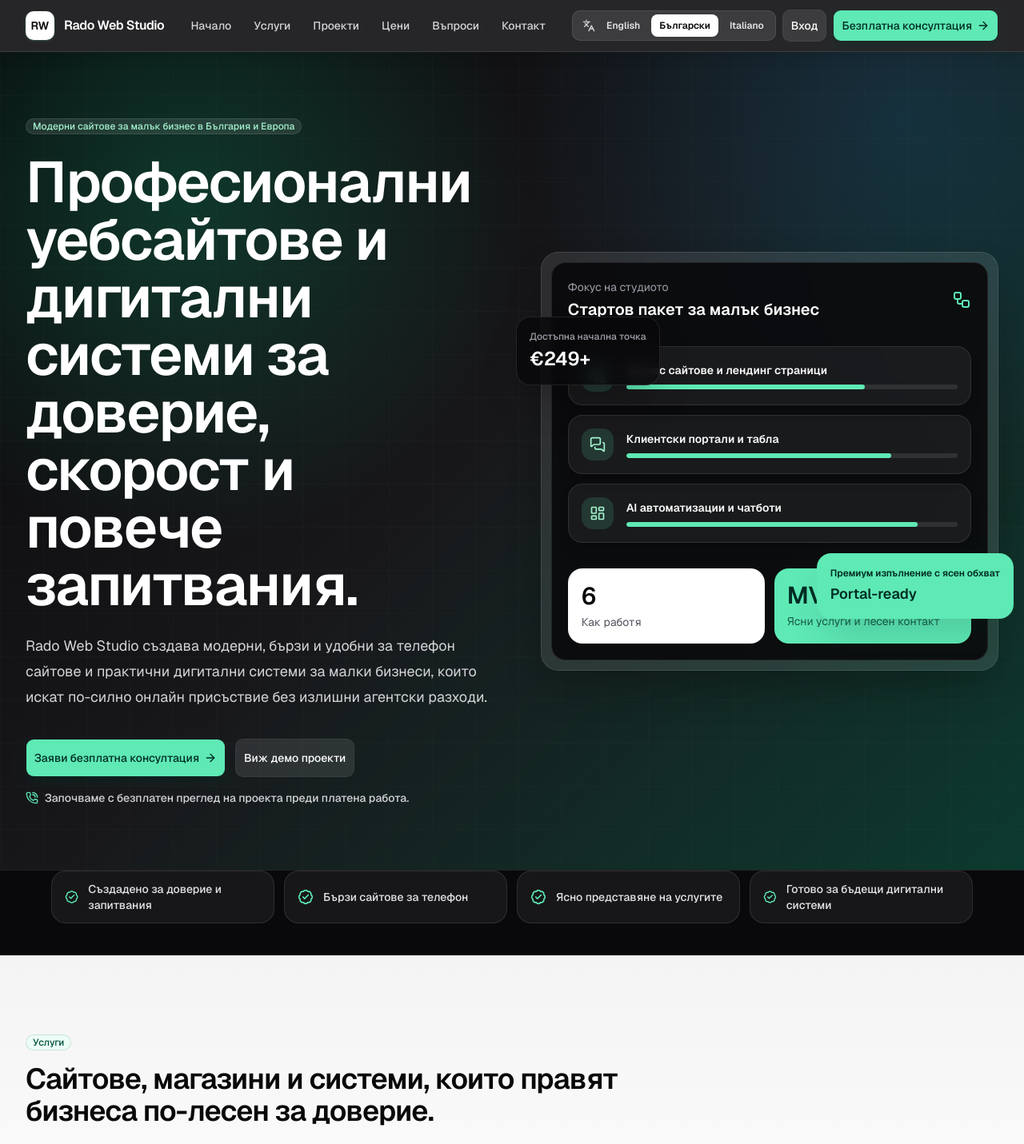
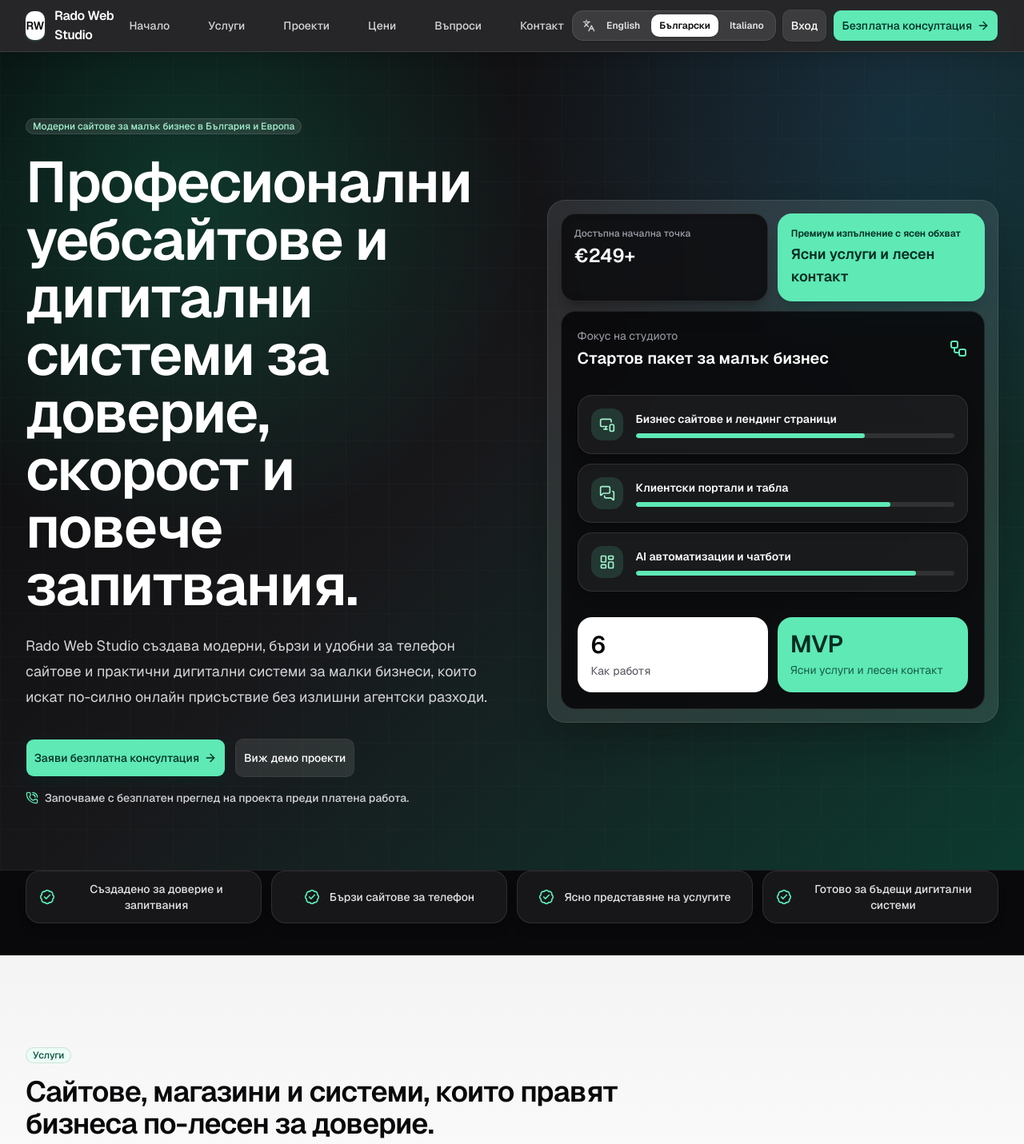
Before and after one commit to RadoslavPetkow/rado-web-studio, a Next.js app: page /bg in a window 1280 px wide. Shown: the top 1431 px of the page at 80% size. Built offline with nearby package versions, Linux system fonts and the light colour scheme; no server answers.

Commit message:
Polish public UI after premium redesign

```diff
--- a/src/app/page.tsx
+++ b/src/app/page.tsx
@@ -104,7 +104,7 @@ function HeroSection({ dictionary, locale, localized }: Required<PublicPageProps
     <section className="relative overflow-hidden border-b border-white/10 bg-zinc-950 text-white">
       <div className="absolute inset-0 bg-[radial-gradient(circle_at_18%_18%,rgba(16,185,129,0.24),transparent_32%),radial-gradient(circle_at_88%_8%,rgba(14,165,233,0.16),transparent_32%),linear-gradient(135deg,#09090b_0%,#18181b_48%,#064e3b_130%)]" />
       <div className="absolute inset-0 bg-[linear-gradient(rgba(255,255,255,0.045)_1px,transparent_1px),linear-gradient(90deg,rgba(255,255,255,0.045)_1px,transparent_1px)] bg-[size:54px_54px] opacity-40" />
-      <div className="mx-auto grid min-h-[calc(100vh-4rem)] w-full max-w-7xl items-center gap-12 px-4 py-20 sm:px-6 lg:grid-cols-[1.02fr_0.98fr] lg:px-8">
+      <div className="mx-auto grid min-h-[calc(100vh-4rem)] w-full max-w-7xl items-center gap-12 px-4 py-20 sm:px-6 lg:grid-cols-[1.02fr_0.98fr] lg:px-8 xl:gap-16">
         <FadeIn className="relative z-10">
           <Badge
             variant="outline"
@@ -150,14 +150,16 @@ function HeroSection({ dictionary, locale, localized }: Required<PublicPageProps
         </FadeIn>
 
         <FadeIn delay={0.1} className="relative z-10">
-          <div className="relative rounded-3xl border border-white/10 bg-white/10 p-3 shadow-2xl shadow-zinc-950/40 backdrop-blur">
-            <div className="absolute -left-8 top-20 hidden rounded-2xl border border-white/10 bg-zinc-950/85 p-4 shadow-2xl backdrop-blur lg:block">
-              <p className="text-xs font-medium text-zinc-400">{hero.priceLabel}</p>
-              <p className="mt-1 text-2xl font-semibold text-white">€249+</p>
-            </div>
-            <div className="absolute -right-5 bottom-16 hidden rounded-2xl border border-emerald-300/30 bg-emerald-300 p-4 text-emerald-950 shadow-2xl shadow-emerald-950/20 lg:block">
-              <p className="text-xs font-semibold">{hero.proLabel}</p>
-              <p className="mt-1 text-lg font-semibold">Portal-ready</p>
+          <div className="relative rounded-3xl border border-white/10 bg-white/10 p-3 shadow-2xl shadow-zinc-950/40 backdrop-blur sm:p-4">
+            <div className="mb-3 grid gap-3 sm:grid-cols-2">
+              <div className="rounded-2xl border border-white/10 bg-zinc-950/85 p-4 shadow-xl shadow-zinc-950/20 backdrop-blur">
+                <p className="text-xs font-medium text-zinc-400">{hero.priceLabel}</p>
+                <p className="mt-1 text-2xl font-semibold text-white">€249+</p>
+              </div>
+              <div className="rounded-2xl border border-emerald-300/30 bg-emerald-300 p-4 text-emerald-950 shadow-xl shadow-emerald-950/20">
+                <p className="text-xs font-semibold">{hero.proLabel}</p>
+                <p className="mt-1 text-lg font-semibold">{hero.stackItems[0]}</p>
+              </div>
             </div>
             <div className="rounded-2xl border border-white/10 bg-zinc-950/92 p-5 text-white">
               <div className="flex items-center justify-between gap-4">
@@ -215,14 +217,14 @@ function HeroSection({ dictionary, locale, localized }: Required<PublicPageProps
 function ValuePointsSection({ dictionary }: { dictionary: Dictionary }) {
   return (
     <section className="bg-zinc-950 px-4 pb-10 sm:px-6 lg:px-8">
-      <div className="mx-auto grid w-full max-w-7xl gap-3 px-4 sm:grid-cols-2 sm:px-6 lg:grid-cols-4 lg:px-8">
+      <div className="mx-auto grid w-full max-w-7xl gap-3 sm:grid-cols-2 lg:grid-cols-4">
         {dictionary.home.valuePoints.map((point) => (
           <div
             key={point}
-            className="flex items-center gap-3 rounded-2xl border border-white/10 bg-white/[0.06] px-4 py-3 text-white"
+            className="flex min-h-16 items-center justify-center gap-3 rounded-2xl border border-white/10 bg-white/[0.06] px-4 py-3 text-center text-white shadow-lg shadow-zinc-950/10"
           >
-            <BadgeCheck className="size-5 text-emerald-300" />
-            <span className="text-sm font-medium text-zinc-200">{point}</span>
+            <BadgeCheck className="size-5 shrink-0 text-emerald-300" />
+            <span className="text-sm font-medium leading-5 text-zinc-200">{point}</span>
           </div>
         ))}
       </div>
@@ -234,7 +236,7 @@ function ServicesSection({ dictionary }: { dictionary: Dictionary }) {
   const heading = dictionary.home.servicesHeading;
 
   return (
-    <section id="services" className="scroll-mt-24 bg-[linear-gradient(180deg,#f4f4f5_0%,#ffffff_55%,#ecfdf5_130%)] px-4 py-24 sm:px-6 lg:px-8">
+    <section id="services" className="scroll-mt-24 bg-[linear-gradient(180deg,#f4f4f5_0%,#ffffff_55%,#ecfdf5_130%)] px-4 py-24 sm:px-6 lg:px-8 lg:py-28">
       <div className="mx-auto w-full max-w-7xl">
         <SectionHeading
           eyebrow={heading.eyebrow}
@@ -273,7 +275,7 @@ function ProcessSection({ dictionary, locale, localized }: Required<PublicPagePr
   const ctas = dictionary.home.processCtas;
 
   return (
-    <section id="process" className="relative scroll-mt-24 overflow-hidden bg-zinc-950 px-4 py-24 text-white sm:px-6 lg:px-8">
+    <section id="process" className="relative scroll-mt-24 overflow-hidden bg-zinc-950 px-4 py-24 text-white sm:px-6 lg:px-8 lg:py-28">
       <div className="absolute inset-0 bg-[radial-gradient(circle_at_12%_10%,rgba(16,185,129,0.18),transparent_34%),radial-gradient(circle_at_90%_55%,rgba(14,165,233,0.12),transparent_30%)]" />
       <div className="mx-auto w-full max-w-7xl">
         <SectionHeading
@@ -349,7 +351,7 @@ function DemoProjectsSection({ dictionary, locale, localized }: Required<PublicP
   const heading = dictionary.home.projectsHeading;
 
   return (
-    <section id="projects" className="scroll-mt-24 bg-[linear-gradient(180deg,#ffffff_0%,#f4f4f5_100%)] px-4 py-24 sm:px-6 lg:px-8">
+    <section id="projects" className="scroll-mt-24 bg-[linear-gradient(180deg,#ffffff_0%,#f4f4f5_100%)] px-4 py-24 sm:px-6 lg:px-8 lg:py-28">
       <div className="mx-auto w-full max-w-7xl">
         <SectionHeading
           eyebrow={heading.eyebrow}
@@ -419,7 +421,7 @@ function PricingSection({ dictionary, locale, localized }: Required<PublicPagePr
   const icons = [Layers3, Sparkles, Plug, LayoutDashboard, Bot, LifeBuoy, CalendarClock];
 
   return (
-    <section id="pricing" className="scroll-mt-24 bg-zinc-950 px-4 py-24 text-white sm:px-6 lg:px-8">
+    <section id="pricing" className="scroll-mt-24 bg-zinc-950 px-4 py-24 text-white sm:px-6 lg:px-8 lg:py-28">
       <div className="mx-auto w-full max-w-7xl">
         <SectionHeading
           eyebrow={heading.eyebrow}
--- a/src/components/site/fade-in.tsx
+++ b/src/components/site/fade-in.tsx
@@ -12,7 +12,7 @@ type FadeInProps = {
 export function FadeIn({ children, className, delay = 0 }: FadeInProps) {
   return (
     <motion.div
-      initial={{ opacity: 0, y: 12 }}
+      initial={false}
       animate={{ opacity: 1, y: 0 }}
       transition={{ duration: 0.5, ease: "easeOut", delay }}
       className={className}
--- a/src/components/site/language-switcher.tsx
+++ b/src/components/site/language-switcher.tsx
@@ -13,7 +13,7 @@ export function LanguageSwitcher({ currentLocale }: { currentLocale: Locale }) {
 
   return (
     <div
-      className="flex items-center gap-1 rounded-lg border border-white/10 bg-white/10 p-1"
+      className="flex items-center gap-1 rounded-xl border border-white/10 bg-white/10 p-1 shadow-sm shadow-zinc-950/10"
       aria-label="Language selector"
     >
       <Languages className="ml-2 size-4 text-zinc-300" aria-hidden="true" />
@@ -22,10 +22,10 @@ export function LanguageSwitcher({ currentLocale }: { currentLocale: Locale }) {
           key={locale}
           href={`/${locale}${pathWithoutLocale}`}
           className={cn(
-            "rounded-md px-2.5 py-1.5 text-xs font-semibold transition-colors",
+            "rounded-lg px-2.5 py-1.5 text-xs font-semibold outline-none transition-all focus-visible:ring-2 focus-visible:ring-emerald-300/70 focus-visible:ring-offset-2 focus-visible:ring-offset-zinc-950",
             locale === currentLocale
-              ? "bg-white text-zinc-950"
-              : "text-zinc-200 hover:bg-white/10 hover:text-white"
+              ? "bg-white text-zinc-950 shadow-sm"
+              : "text-zinc-200 hover:bg-white/15 hover:text-white"
           )}
           aria-current={locale === currentLocale ? "page" : undefined}
         >
--- a/src/components/site/navbar.tsx
+++ b/src/components/site/navbar.tsx
@@ -33,11 +33,15 @@ export async function Navbar({
   return (
     <header className="sticky top-0 z-50 border-b border-white/10 bg-zinc-950/88 text-white shadow-lg shadow-zinc-950/10 backdrop-blur-xl">
       <nav className="mx-auto flex h-16 w-full max-w-7xl items-center justify-between px-4 sm:px-6 lg:px-8">
-        <Link href={href("") || "/"} className="flex items-center gap-3" aria-label={nav.home}>
+        <Link
+          href={href("") || "/"}
+          className="flex items-center gap-3 rounded-xl outline-none transition-opacity hover:opacity-90 focus-visible:ring-2 focus-visible:ring-emerald-300/70 focus-visible:ring-offset-2 focus-visible:ring-offset-zinc-950"
+          aria-label={nav.home}
+        >
           <span className="flex size-9 items-center justify-center rounded-lg bg-white text-sm font-semibold text-zinc-950 shadow-sm shadow-emerald-300/20">
             RW
           </span>
-          <span className="text-sm font-semibold tracking-tight text-white sm:text-base">
+          <span className="hidden text-sm font-semibold tracking-tight text-white sm:inline sm:text-base">
             {siteConfig.name}
           </span>
         </Link>
@@ -54,7 +58,7 @@ export async function Navbar({
             <Link
               key={item.href}
               href={item.href}
-              className="text-sm font-medium text-zinc-300 transition-colors hover:text-white"
+              className="rounded-lg px-2.5 py-2 text-sm font-medium text-zinc-300 outline-none transition-colors hover:bg-white/10 hover:text-white focus-visible:ring-2 focus-visible:ring-emerald-300/70 focus-visible:ring-offset-2 focus-visible:ring-offset-zinc-950"
             >
               {item.label}
             </Link>
@@ -71,7 +75,7 @@ export async function Navbar({
                 <Button
                   asChild
                   variant="outline"
-                  className="hidden h-10 rounded-lg border-white/15 bg-white/10 text-white hover:bg-white/15 sm:inline-flex"
+                  className="hidden h-10 rounded-lg border-white/15 bg-white/10 text-white shadow-sm transition-all hover:border-emerald-300/35 hover:bg-white/15 hover:text-white focus-visible:ring-emerald-300/70 focus-visible:ring-offset-zinc-950 sm:inline-flex"
                 >
                   <Link href="/admin">
                     <Shield className="size-4" />
@@ -79,7 +83,7 @@ export async function Navbar({
                   </Link>
                 </Button>
               ) : null}
-              <Button asChild className="h-10 rounded-lg bg-white text-zinc-950 hover:bg-zinc-100">
+              <Button asChild className="h-10 rounded-lg bg-white text-zinc-950 shadow-sm transition-all hover:bg-emerald-50 hover:text-emerald-950 focus-visible:ring-emerald-300/70 focus-visible:ring-offset-zinc-950">
                 <Link href="/dashboard">
                   <LayoutDashboard className="size-4" />
                   <span className="hidden sm:inline">{nav.dashboard}</span>
@@ -92,11 +96,11 @@ export async function Navbar({
               <Button
                 asChild
                 variant="outline"
-                className="hidden h-10 rounded-lg border-white/15 bg-white/10 text-white hover:bg-white/15 sm:inline-flex"
+                className="hidden h-10 rounded-lg border-white/15 bg-white/10 text-white shadow-sm transition-all hover:border-emerald-300/35 hover:bg-white/15 hover:text-white focus-visible:ring-emerald-300/70 focus-visible:ring-offset-zinc-950 sm:inline-flex"
               >
                 <Link href="/login">{nav.login}</Link>
               </Button>
-              <Button asChild className="h-10 rounded-lg bg-emerald-300 text-emerald-950 shadow-lg shadow-emerald-950/20 hover:bg-emerald-200">
+              <Button asChild className="h-10 rounded-lg bg-emerald-300 text-emerald-950 shadow-lg shadow-emerald-950/20 transition-all hover:-translate-y-0.5 hover:bg-emerald-200 hover:shadow-emerald-950/30 focus-visible:ring-emerald-300/70 focus-visible:ring-offset-zinc-950">
                 <TrackedLink href={href("/contact")} eventName="navbar_contact_cta_click">
                   <span className="hidden sm:inline">{nav.cta}</span>
                   <span className="sm:hidden">{nav.mobileCta}</span>
```
Also changed, not shown: src/components/site/contact-form.tsx (+20 -14 lines), src/components/site/project-mockup.tsx (+33 -28 lines), 1 other file (tests, documents, lock files or other folders).
